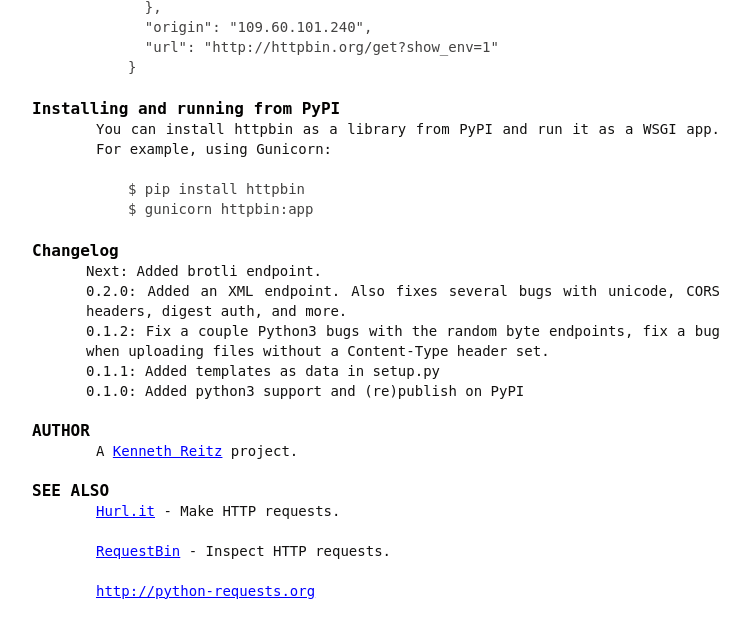
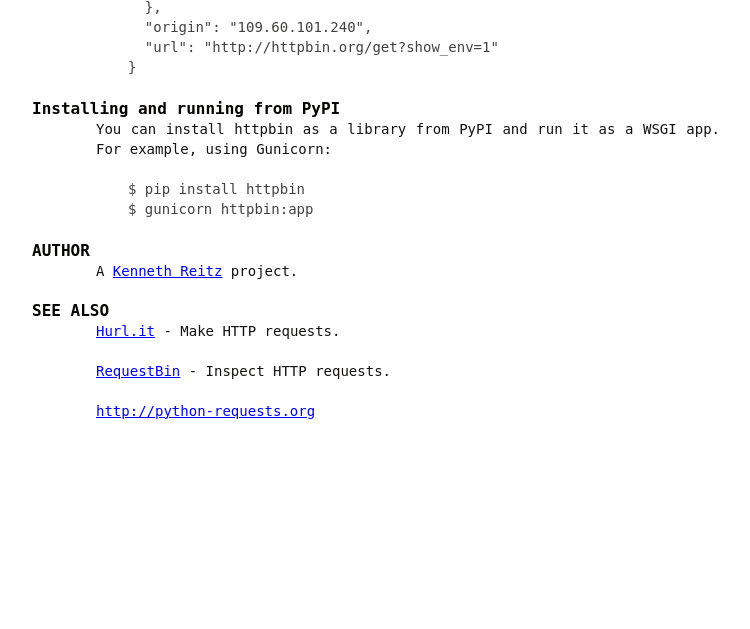
Before and after one commit to postmanlabs/httpbin, a Flask app: page / in a window 1280 px wide. Shown: the part 2403-3032 px from the top of the page, without its empty margins (0-750 px from the left). After the commit the page ends 2822 px from the top, so only its background shows below. Run offline with Flask 2, Linux system fonts and the light colour scheme; parts of the project's set-up code (start-up, migrations or seed data) failed here and were passed over.

Commit message:
got rid of changelog

```diff
--- a/httpbin/templates/httpbin.1.html
+++ b/httpbin/templates/httpbin.1.html
@@ -134,16 +134,6 @@
 $ gunicorn httpbin:app
 </code></pre>
 
-<h2 id="Changelog">Changelog</h2>
-
-<ul>
-<li>Next: Added brotli endpoint.</li>
-<li>0.2.0: Added an XML endpoint.  Also fixes several bugs with unicode, CORS headers, digest auth, and more.</li>
-<li>0.1.2: Fix a couple Python3 bugs with the random byte endpoints, fix a bug when uploading files without a Content-Type header set.</li>
-<li>0.1.1: Added templates as data in setup.py</li>
-<li>0.1.0: Added python3 support and (re)publish on PyPI</li>
-</ul>
-
 
 <h2 id="AUTHOR">AUTHOR</h2>
 
```
